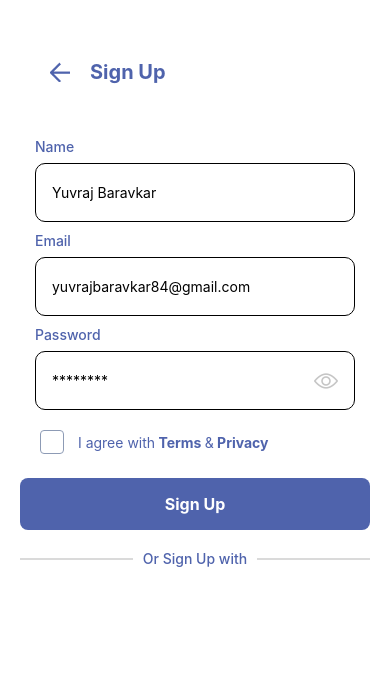
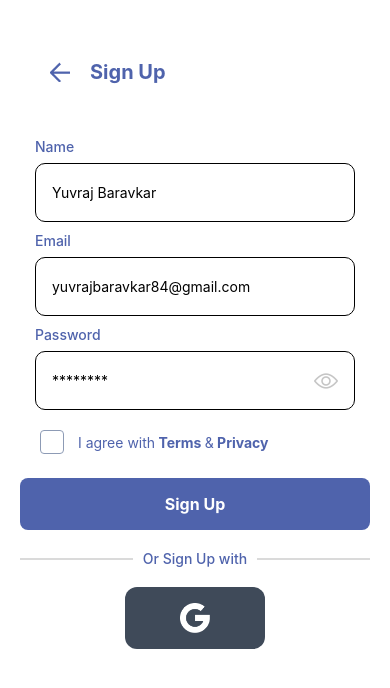
Before and after one commit to yuvraj8411/listicle, a React Native app: screen / in a window 390 px wide. Shown: the top 688 px of the page. Built offline with nearby package versions, Linux system fonts and the light colour scheme.

Commit message:
#Implementation of  Google Login Button UI Done

```diff
--- /dev/null
+++ b/src/components/GoogleButton/index.js
@@ -0,0 +1,18 @@
+import React from "react";
+import { TouchableOpacity, Image } from "react-native";
+import { styles } from "../../components/GoogleButton/style";
+
+
+
+const GoogleLoginButton = ({ onPress }) => {
+    return (
+        <TouchableOpacity onPress={onPress} style={styles.container}>
+            <Image
+                source={require("../../assets/google.png")}
+                style={styles.image}
+            />
+        </TouchableOpacity>
+    );
+}
+
+export default React.memo(GoogleLoginButton);
--- /dev/null
+++ b/src/components/GoogleButton/style.js
@@ -0,0 +1,19 @@
+import { StyleSheet } from "react-native";
+import { colors } from "../../utils/color";
+
+export const styles = StyleSheet.create({
+    container: {
+        backgroundColor: colors.darkGrey,
+        width: "40%",
+        alignItems: "center",
+        justifyContent: "center",
+        padding: 16,
+        marginBottom: 50,
+        borderRadius: 12,
+    },
+    image: {
+        width: 30,
+        height: 30,
+    }
+
+});
--- a/src/screens/SignUp/index.js
+++ b/src/screens/SignUp/index.js
@@ -7,6 +7,7 @@ import { styles } from "./style";
 import Button from "../../components/Button";
 import { ScrollView } from "react-native";
 import Separator from "../../components/Seperator";
+import GoogleButton from "../../components/GoogleButton";
 
 const SignUp = () => {
     const [checked, setChecked] = useState(false);
@@ -27,6 +28,10 @@ const SignUp = () => {
             </View>
             <Button title="Sign Up" style={{ marginTop: 24, paddingLeft: 20, paddingRight: 20 }} />
             <Separator text="Or Sign Up with" />
+            <View style={{ alignItems: 'center' }}>
+                <GoogleButton />
+
+            </View>
 
         </ScrollView>
     );
```
